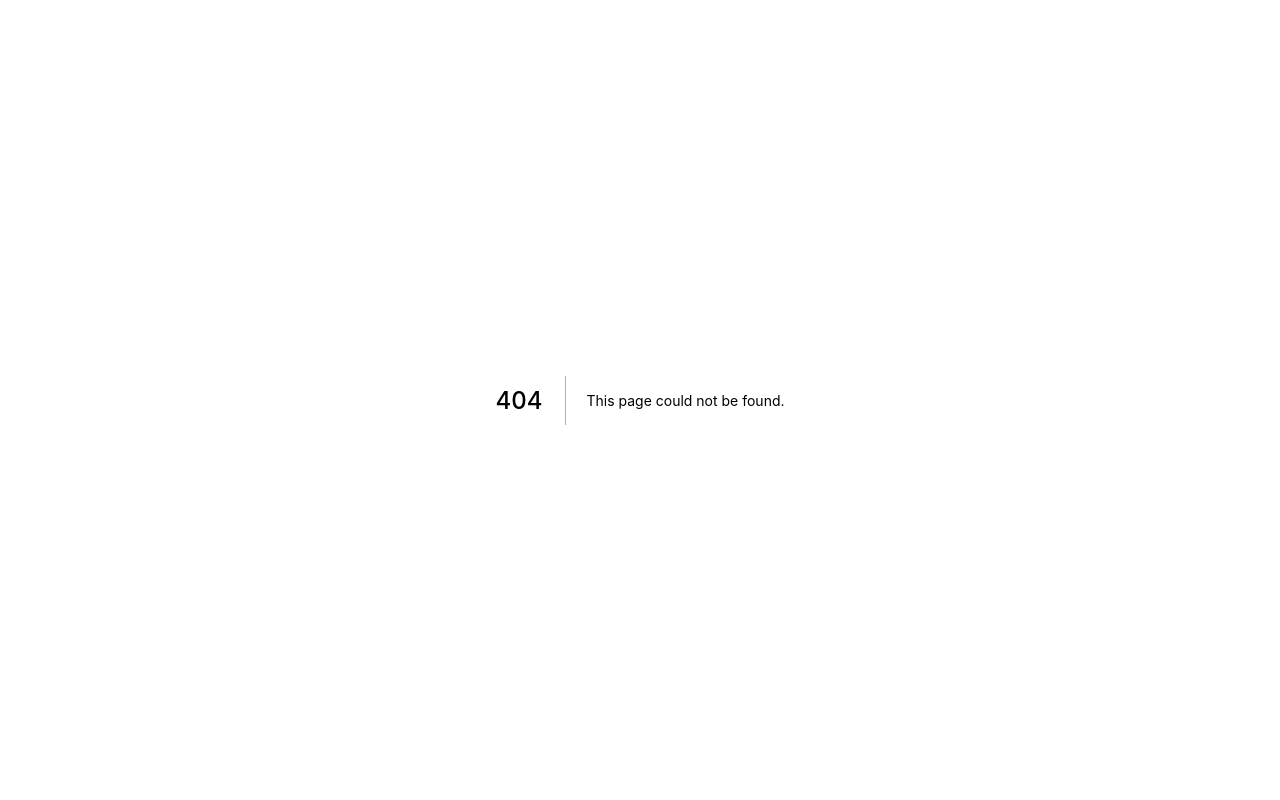
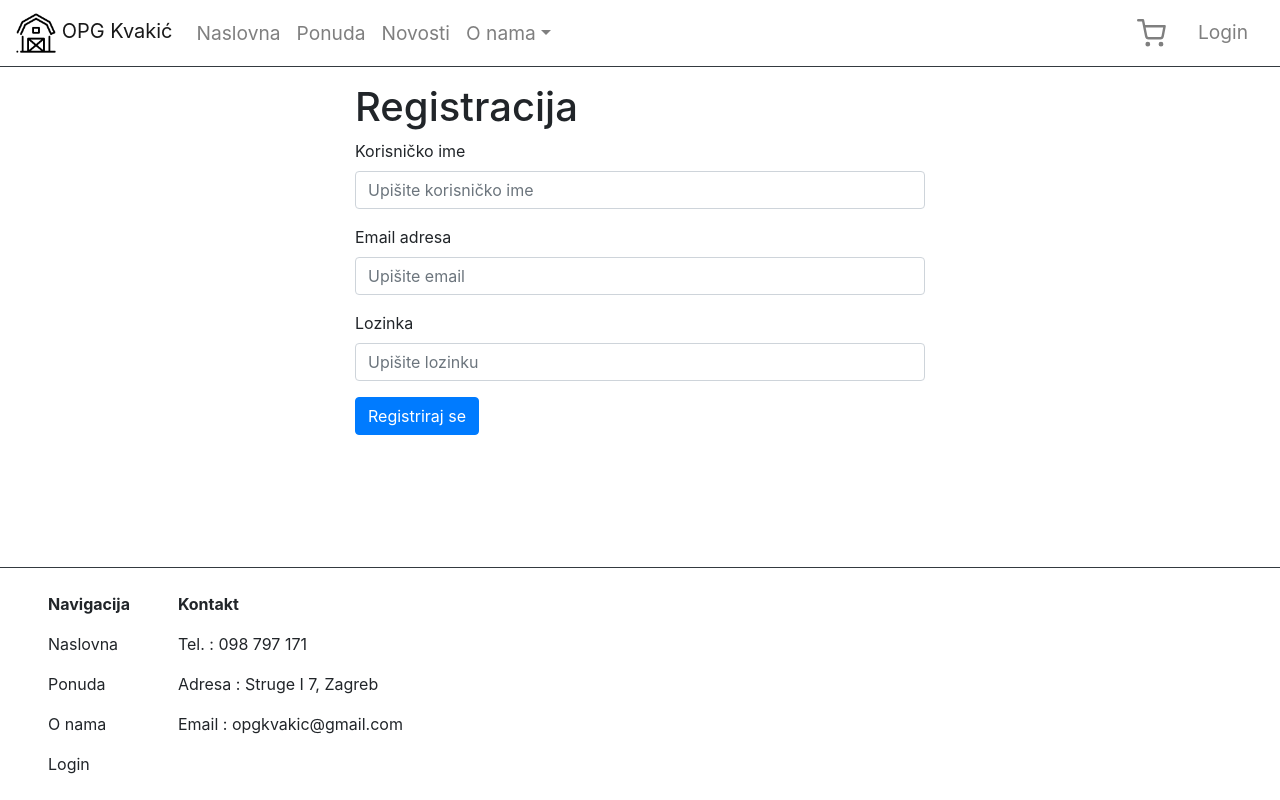
Before and after one commit to KenFraBrne/opgkvakic, a Next.js app: page /signup in a window 1280 px wide. Before the commit this address had no page. Built offline with nearby package versions, Linux system fonts and the light colour scheme.

Commit message:
user registration implemented

```diff
--- /dev/null
+++ b/pages/api/user/create.js
@@ -0,0 +1,37 @@
+import nextConnect from 'next-connect';
+import isEmail from 'validator/lib/isEmail';
+import normalizeEmail from 'validator/lib/normalizeEmail';
+import bcrypt from 'bcrypt';
+import middleware from 'middleware';
+
+const handler = nextConnect();
+
+handler.use(middleware);
+
+handler.post(async (req, res) => {
+
+  const {username, password} = req.body;
+  const email = normalizeEmail(req.body.email);
+
+  if (!isEmail(email)){
+    res.status(400).send('Email nije dobar');
+  } else {
+    const nEmails = await req.db.collection('users').countDocuments({ email });
+    if (nEmails > 0) {
+      res.status(403).send('Email vec postoji');
+    } else {
+      const hashedPassword = await bcrypt.hash(password, 10);
+      const user = await req.db
+        .collection('users')
+        .insertOne({
+          username,
+          password: hashedPassword,
+          email,
+        });
+      res.statusMessage = 'Korisnik upisan!';
+      res.status(201).end();
+    }
+  };
+});
+
+export default handler;
--- /dev/null
+++ b/pages/signup/index.js
@@ -0,0 +1,88 @@
+import React, { useState, useEffect } from 'react';
+
+import { useRouter } from 'next/router';
+
+import Container from 'react-bootstrap/Container';
+import Form from 'react-bootstrap/Form';
+import Button from 'react-bootstrap/Button';
+
+import MainLayout from 'layout/MainLayout'
+
+export default function HomePage() {
+
+  const router = useRouter();
+  const [ formValid, setFormValid ] = useState(false);
+  const [ emailError, setEmailError ] = useState(null);
+  const [ emailValid, setEmailValid ] = useState(true);
+
+  const handleSubmit = async (event) => {
+    event.preventDefault();
+    const form = event.currentTarget;
+    if (form.checkValidity() !== false) {
+      const body = {
+        username: form.username.value,
+        password: form.password.value,
+        email: form.email.value,
+      };
+      const res = await fetch('/api/user/create', {
+        method: 'POST',
+        headers: {'Content-Type': 'application/json'},
+        body: JSON.stringify(body),
+      });
+      if (res.status !== 201){
+        setEmailError(await res.text());
+        setEmailValid(false);
+        setFormValid(false);
+        return;
+      } else {
+        router.push('/');
+      };
+    };
+
+    if (form.email.value.length !== 0){
+      setEmailError("Email nije dobar");
+    } else {
+      setEmailError("Email je prazan");
+    };
+
+    setFormValid(true);
+  };
+
+  return (
+    <MainLayout>
+
+      <Container fluid style={{maxWidth: 600, textAlign: 'justify'}}>
+
+        <h1>Registracija</h1>
+
+        <Form noValidate validated={formValid} onSubmit={handleSubmit}>
+
+          <Form.Group controlId="username">
+            <Form.Label>Korisničko ime</Form.Label>
+            <Form.Control required type="text" placeholder="Upišite korisničko ime"/>
+            <Form.Control.Feedback type="invalid">Korišničko ime je prazno</Form.Control.Feedback>
+          </Form.Group>
+
+          <Form.Group controlId="email">
+            <Form.Label>Email adresa</Form.Label>
+            <Form.Control isInvalid={!emailValid} required type="email" placeholder="Upišite email"/>
+            <Form.Control.Feedback type="invalid">{emailError}</Form.Control.Feedback>
+          </Form.Group>
+
+          <Form.Group controlId="password">
+            <Form.Label>Lozinka</Form.Label>
+            <Form.Control required type="password" placeholder="Upišite lozinku"/>
+            <Form.Control.Feedback type="invalid">Lozinka je prazna</Form.Control.Feedback>
+          </Form.Group>
+
+          <Button variant="primary" type="submit" className="mr-3">
+            Registriraj se
+          </Button>
+
+        </Form>
+
+      </Container>
+
+    </MainLayout>
+  )
+}
```
Also changed, not shown: pages/login/index.js (added, +60 -0 lines), pages/about/index.js (deleted).
